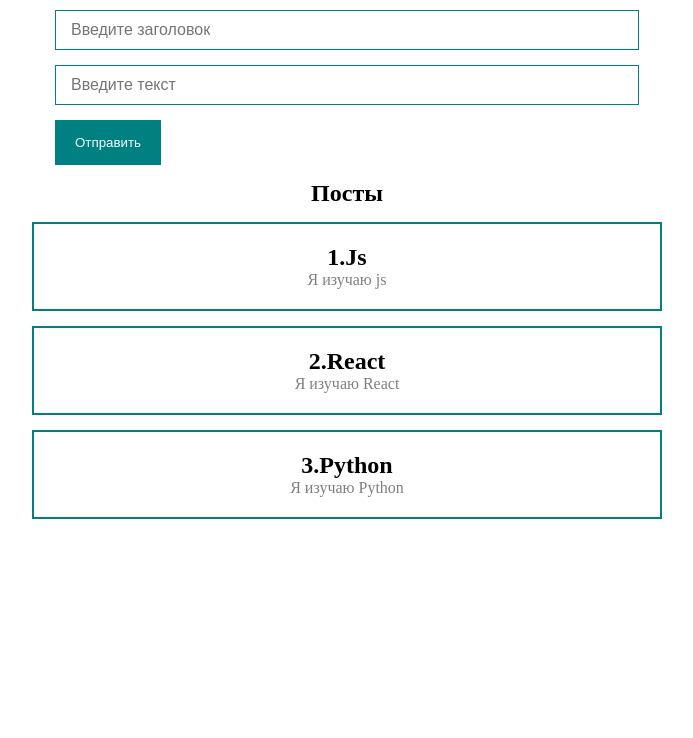
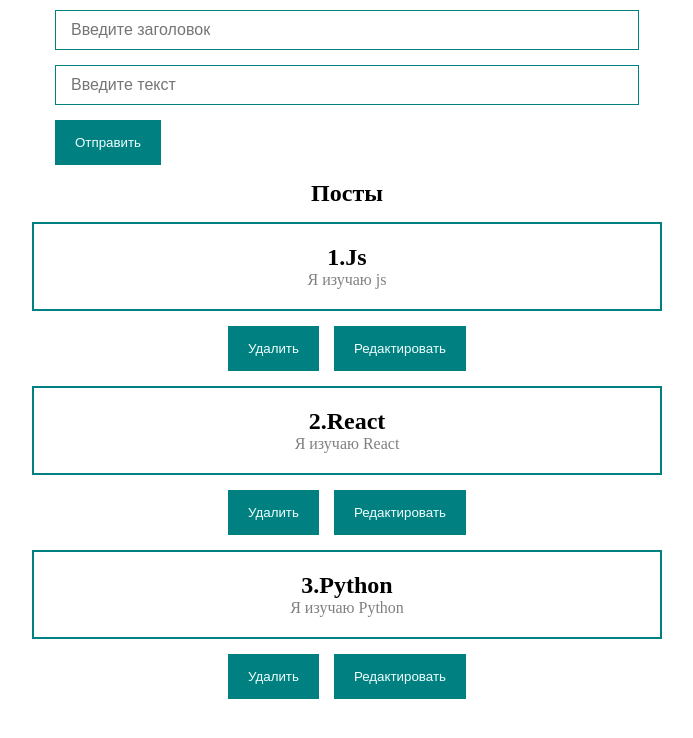
Before and after one commit to Tsukiyom1/react-lessons, a React (Vite) app: page / in a window 1280 px wide. Shown: the top 738 px of the page, without its empty margins (293-986 px from the left). Built offline with nearby package versions, Linux system fonts and the light colour scheme.

Commit message:
delete post

```diff
--- a/src/App.tsx
+++ b/src/App.tsx
@@ -22,8 +22,11 @@ function App() {
 			body: "Я изучаю Python",
 		},
 	]);
-	const [title, setTitle] = useState("");
-	const [body, setBody] = useState("");
+
+	const [change, setChange] = useState({
+		title: "",
+		body: "",
+	});
 
 	// useEffect(() => {
 	// 	const fetchData = async () => {
@@ -46,20 +49,37 @@ function App() {
 		e.preventDefault();
 		const newPosts: IPosts = {
 			id: Date.now(),
-			body: body,
-			title: title,
+			body: change.body,
+			title: change.title,
 		};
 
 		setPosts([...posts, newPosts]);
-		setTitle("");
-		setBody("");
+		setChange({
+			title: "",
+			body: "",
+		});
 	};
 
-	const onTitleChange = (e: ChangeEvent<HTMLInputElement>) => {
-		setTitle(e.target.value);
+	const onChange = (e: ChangeEvent<HTMLInputElement>) => {
+		const { name, value } = e.target;
+
+		setChange(prev => {
+			return {
+				...prev,
+				[name]: value,
+			};
+		});
 	};
-	const onBodyChange = (e: ChangeEvent<HTMLInputElement>) => {
-		setBody(e.target.value);
+
+	const onDeletePost = (id: number) => {
+		setPosts(
+			posts.filter(post => {
+				console.log(post.id, "id поста ");
+				console.log(id, "id поста которые мы удалили");
+
+				return post.id !== id;
+			})
+		);
 	};
 
 	return (
@@ -67,24 +87,24 @@ function App() {
 			{/* это является управляемым компонентом */}
 			<form onSubmit={addNewPost}>
 				<MyInput
-					name=''
-					onChange={onTitleChange}
+					name='title'
+					onChange={onChange}
 					placeholder='Введите заголовок'
 					type='text'
-					value={title}
+					value={change.title}
 				/>
 				<MyInput
-					name=''
-					onChange={onBodyChange}
+					name='body'
+					onChange={onChange}
 					placeholder='Введите текст'
 					type='text'
-					value={body}
+					value={change.body}
 				/>
 				<MyButton type='submit' children='Отправить' />
 			</form>
 			<h2>Посты</h2>
 			{posts.map((post, index) => (
-				<Posts title={post.title} body={post.body} id={post.id} key={index} />
+				<Posts posts={post} key={index} onDelete={onDeletePost} />
 			))}
 		</React.Fragment>
 	);
--- a/src/UI/button/MyButton.tsx
+++ b/src/UI/button/MyButton.tsx
@@ -1,8 +1,8 @@
 import type { IButton } from "../../interfaces/IButtonProps";
 import styles from "./MyButton.module.css";
-const MyButton = ({ children, type }: IButton) => {
+const MyButton = ({ children, type, onClick }: IButton) => {
 	return (
-		<button type={type} className={styles.btn}>
+		<button onClick={onClick} type={type} className={styles.btn}>
 			{children}
 		</button>
 	);
--- a/src/components/posts/Posts.tsx
+++ b/src/components/posts/Posts.tsx
@@ -1,14 +1,23 @@
 import React from "react";
-import type { IPosts } from "../../interfaces/IPosts";
+import MyButton from "../../UI/button/MyButton";
+import type { IPostProps } from "../../interfaces/IPostProps";
 
-const Posts = ({ body, title, id }: IPosts) => {
+const Posts = ({ posts, onDelete }: IPostProps) => {
 	return (
 		<React.Fragment>
-			<div className='post' key={id}>
+			<div className='post' key={posts.id}>
 				<h2>
-					{id}.{title}
+					{posts.id}.{posts.title}
 				</h2>
-				<p>{body}</p>
+				<p>{posts.body}</p>
+			</div>
+			<div className='btns'>
+				<MyButton
+					onClick={() => onDelete(posts.id)}
+					children='Удалить'
+					type='button'
+				/>
+				<MyButton children='Редактировать' type='button' />
 			</div>
 		</React.Fragment>
 	);
--- a/src/index.css
+++ b/src/index.css
@@ -22,3 +22,9 @@
 p {
 	color: gray;
 }
+
+.btns {
+	display: flex;
+	justify-content: center;
+	gap: 15px;
+}
--- a/src/interfaces/IButtonProps.ts
+++ b/src/interfaces/IButtonProps.ts
@@ -1,5 +1,5 @@
 export interface IButton {
 	type: "button" | "submit" | "reset";
-	onClick?: () => void;
+	onClick?: (e: React.MouseEvent<HTMLButtonElement>) => void;
 	children: React.ReactNode;
 }
--- /dev/null
+++ b/src/interfaces/IPostProps.ts
@@ -0,0 +1,6 @@
+import type { IPosts } from "./IPosts";
+
+export interface IPostProps {
+	posts: IPosts;
+	onDelete: (id: number) => void;
+}
```
